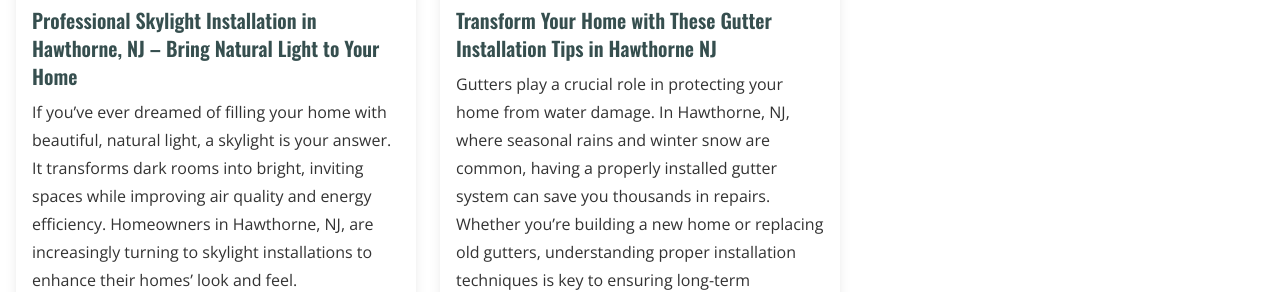
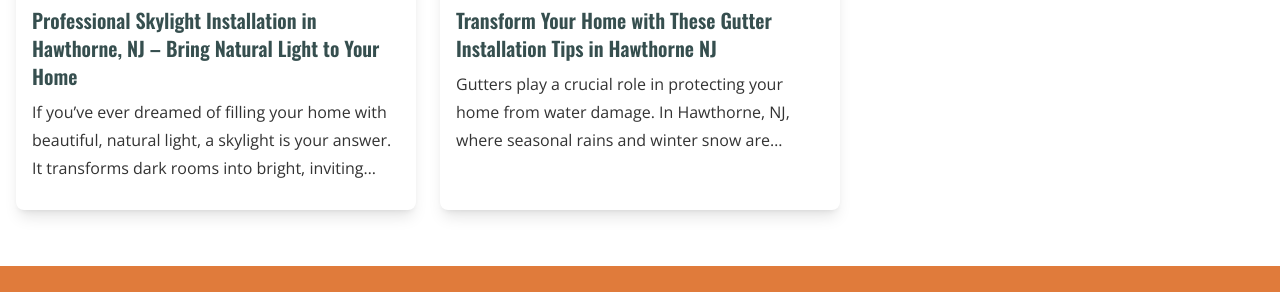
Before and after one commit to compumaxhosting/nick-roofing, a Next.js app: page /blog in a window 1280 px wide. Shown: the part 503-795 px from the top of the page. Built offline with nearby package versions, Linux system fonts and the light colour scheme.

Commit message:
blog updated

```diff
--- a/src/components/BlogSection.tsx
+++ b/src/components/BlogSection.tsx
@@ -21,7 +21,7 @@
           <Link
             key={index}
             href={`/blog/${blog.slug}`}
-            className="block group p-4 bg-white shadow-lg rounded-lg  hover:shadow-xl transition-shadow duration-300"
+            className="block group p-4 bg-white shadow-lg rounded-lg hover:shadow-xl transition-shadow duration-300"
           >
             {/* Blog Image */}
             <div className="overflow-hidden rounded-lg">
@@ -44,17 +44,16 @@
                 {blog.title}
               </h2>
 
-              {/* Description (Safe Type Handling) */}
+              {/* Limited Description */}
               {typeof blog.description === "string" ? (
-                <p className="text-gray-600 text-sm leading-relaxed mb-3">
-                  {blog.description.slice(0, 60)}...
+                <p className="text-gray-600 text-sm leading-relaxed mb-3 line-clamp-3">
+                  {blog.description}
                 </p>
               ) : (
-                <div className="text-gray-600 text-sm leading-relaxed mb-3">
+                <div className="text-gray-600 text-sm leading-relaxed mb-3 line-clamp-3">
                   {blog.description}
                 </div>
               )}
-
             </div>
           </Link>
         ))}
```
